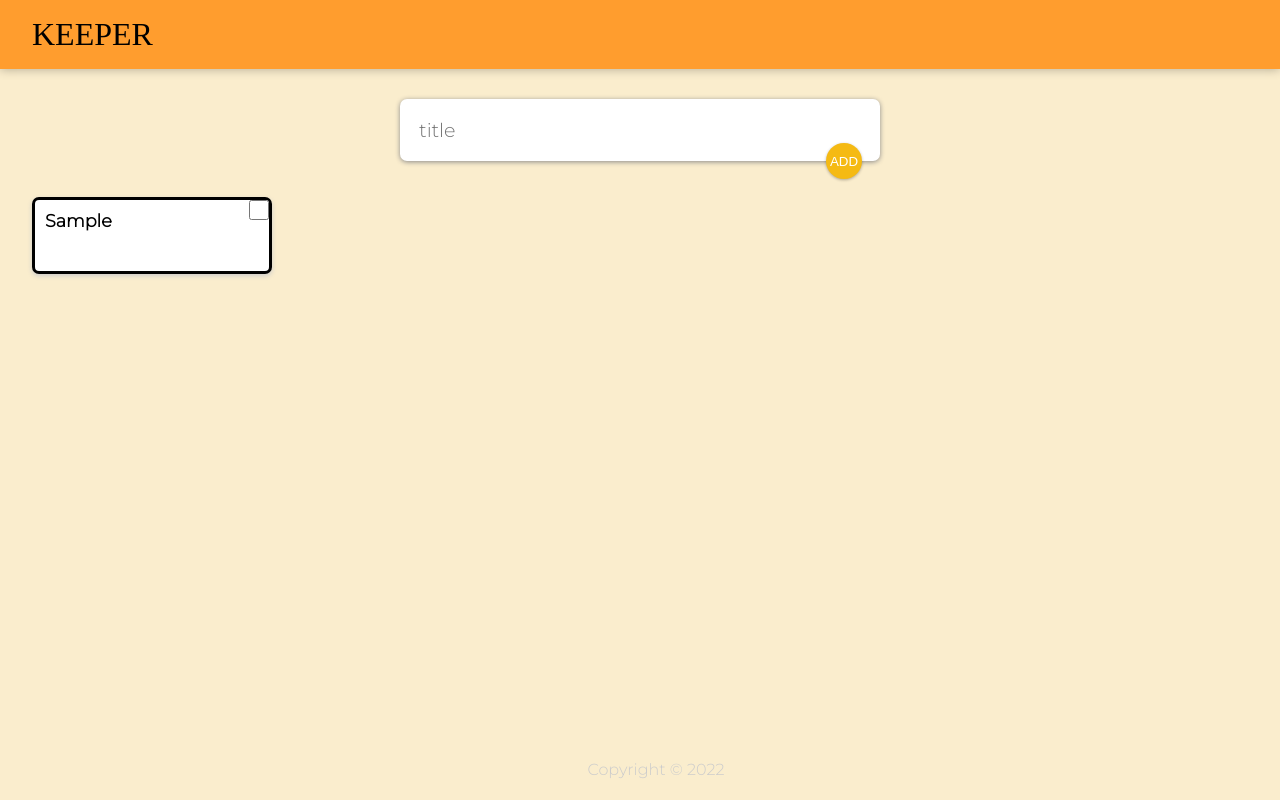
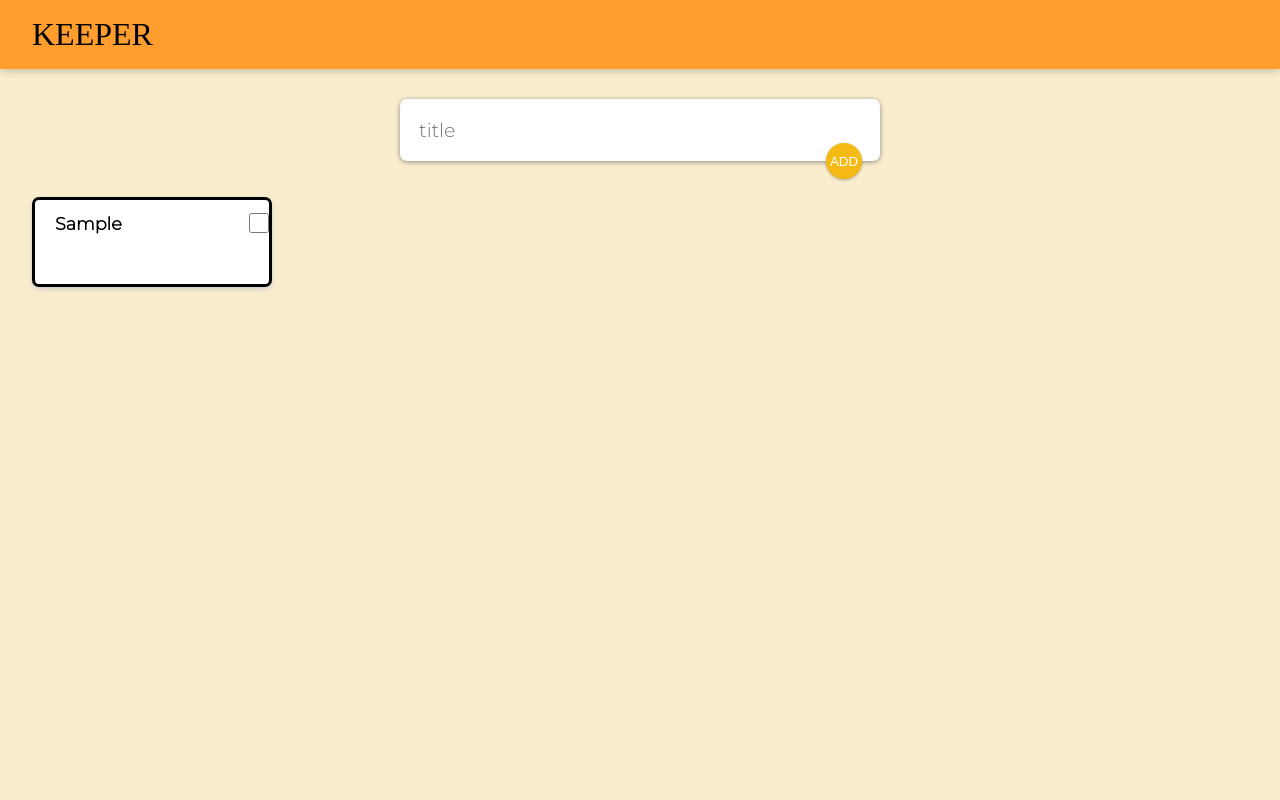
Before and after one commit to Doth2412/keeper-app-doth, a React (Create React App) app in the folder keeper-app/: page / in a window 1280 px wide. Both pictures are taken after typing "Sample" into the empty fields and a click on the button "ADD". Built offline with nearby package versions, Linux system fonts and the light colour scheme; no server answers; a web font is replaced by a local one.

Commit message:
GetInfoFromFakeAPI
UI still a little bit dumb

```diff
--- a/keeper-app/public/style.css
+++ b/keeper-app/public/style.css
@@ -25,9 +25,9 @@
   }
 
   footer {
-    position: absolute;
-    text-align: center;
-    bottom: 0;
+    position: relative;
+    top: 500px;
+    right: 45%;
     width: 100%;
     height: 2.5rem;
   }
@@ -48,12 +48,7 @@
   .note h1 {
     font-size: 1.1em;
     margin-bottom: 6px;
-  }
-  .note p {
-    font-size: 1.1em;
-    margin-bottom: 10px;
-    white-space: pre-wrap;
-    word-wrap: break-word;
+    padding: 3px 14px 10px 10px
   }
 
   .note button{
@@ -61,13 +56,13 @@
     position: relative;
     float: right;
     margin-right: 10px;
-    color: #f5ba13;
+    color: #ACC8E5;;
     border: none;
     width: 36px;
     height: 36px;
     cursor: pointer;
     outline: none;
-    bottom: -18px;
+    bottom: -40px;
     background-color:transparent;
   }
 
--- a/keeper-app/src/components/Note.jsx
+++ b/keeper-app/src/components/Note.jsx
@@ -5,16 +5,16 @@ function Note(props){
         props.onDelete(props.id)
     }
 
-    function handleCheck(event){
+    function handleCheck(){
         props.onCheck(props.id)
-        event.preventDefault()
     }
 
     return (
-    <div className = "note">
+    <div className = "note" style={{backgroundColor: props.completed?"green":null}}>
+        {props.completed?<button onClick={handleClick}>DELETE</button>:null}
         <h1>{props.title}</h1>
-        {props.completed?<button onClick={handleClick}>DELETE</button>:null}
-        <input type="checkBox" onClick={handleCheck}></input>
+        {props.completed?<input type = "checkBox" onClick={handleCheck} checked/>  :<input type = "checkBox" onClick={handleCheck}/>}
+
     </div>
     )
 }
--- a/keeper-app/src/components/NoteList.jsx
+++ b/keeper-app/src/components/NoteList.jsx
@@ -6,24 +6,28 @@ import Form from './Form'
 function NoteList(){
     const [listNote, setListNote] = useState([])
 
-        // useEffect(()=>{
-        //     const getTodos = async() =>{
-        //         try{
-        //             const res = await axios.get(
-        //                 'https://jsonplaceholder.typicode.com/todos?_limit=10')
-        //         }
-        //         catch(error){
-        //             console.log(error.message)
-        //         }
-        //     }
+        useEffect(()=>{
+            const getList = async() =>{
+                try{
+                    const res = await axios.get(
+                        'https://jsonplaceholder.typicode.com/todos?_limit=10'
+                        )
+                        setListNote(res.data)
+                    }
+                catch(error){
+                    console.log(error.message)
+                }
+            }
 
-        //     getTodos()
-        // }, [])
+            getList()
+        }, [])
+
         function checkNote(id){
             setListNote(prevListNote =>{
-                return prevListNote.map((item, index) => {
-                    if (item.index === id) item.completed = !item.completed
+                prevListNote.map((item, index) => {
+                    if (index === id) item.completed = !item.completed
                 })
+                return [...prevListNote]
             })
         }
 
@@ -44,7 +48,6 @@ function NoteList(){
     return (
         <div>
             <Form onAdd = {addNote}/>
-            {console.log(listNote)}
             {listNote.map((note, index) => {
             return (
               <Note
```
